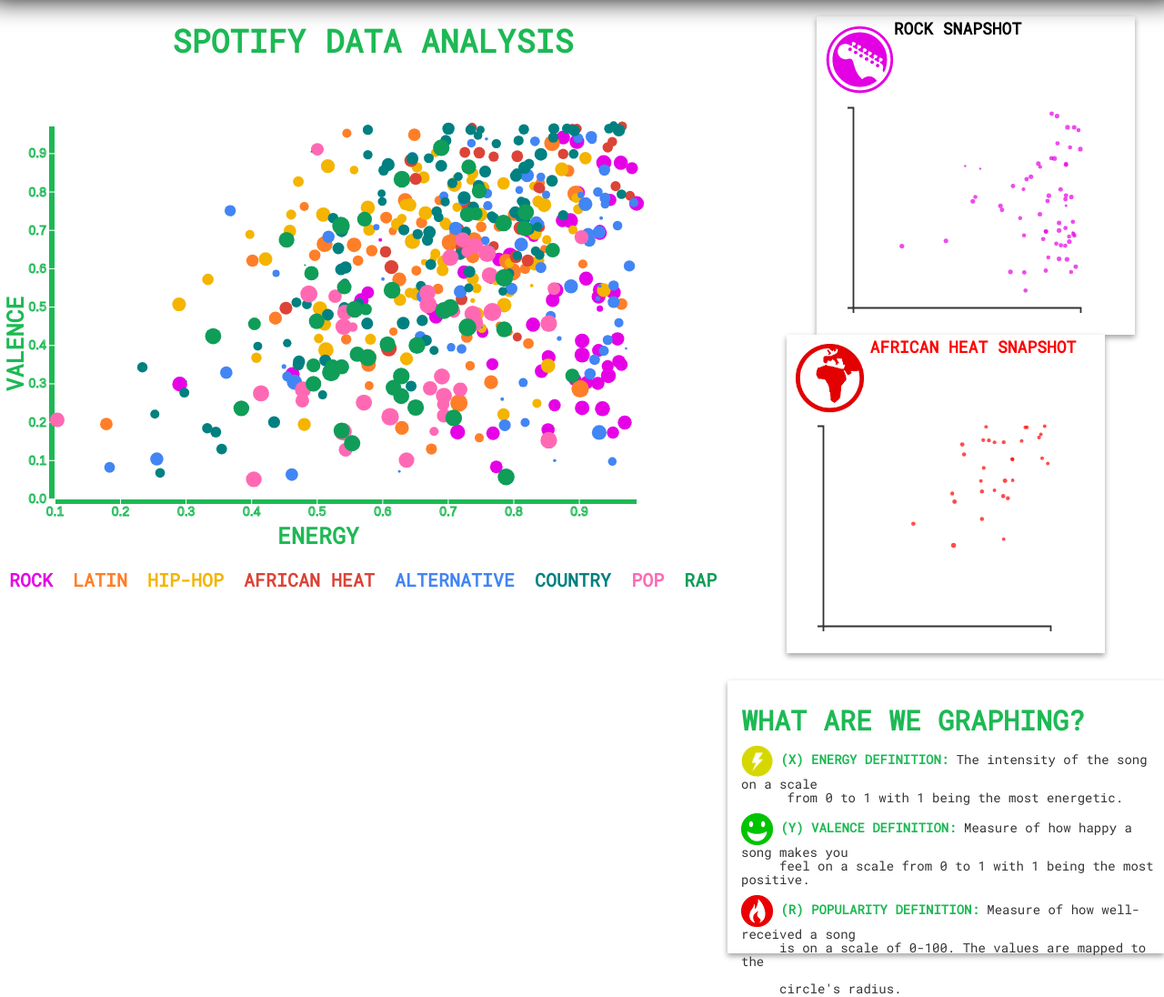
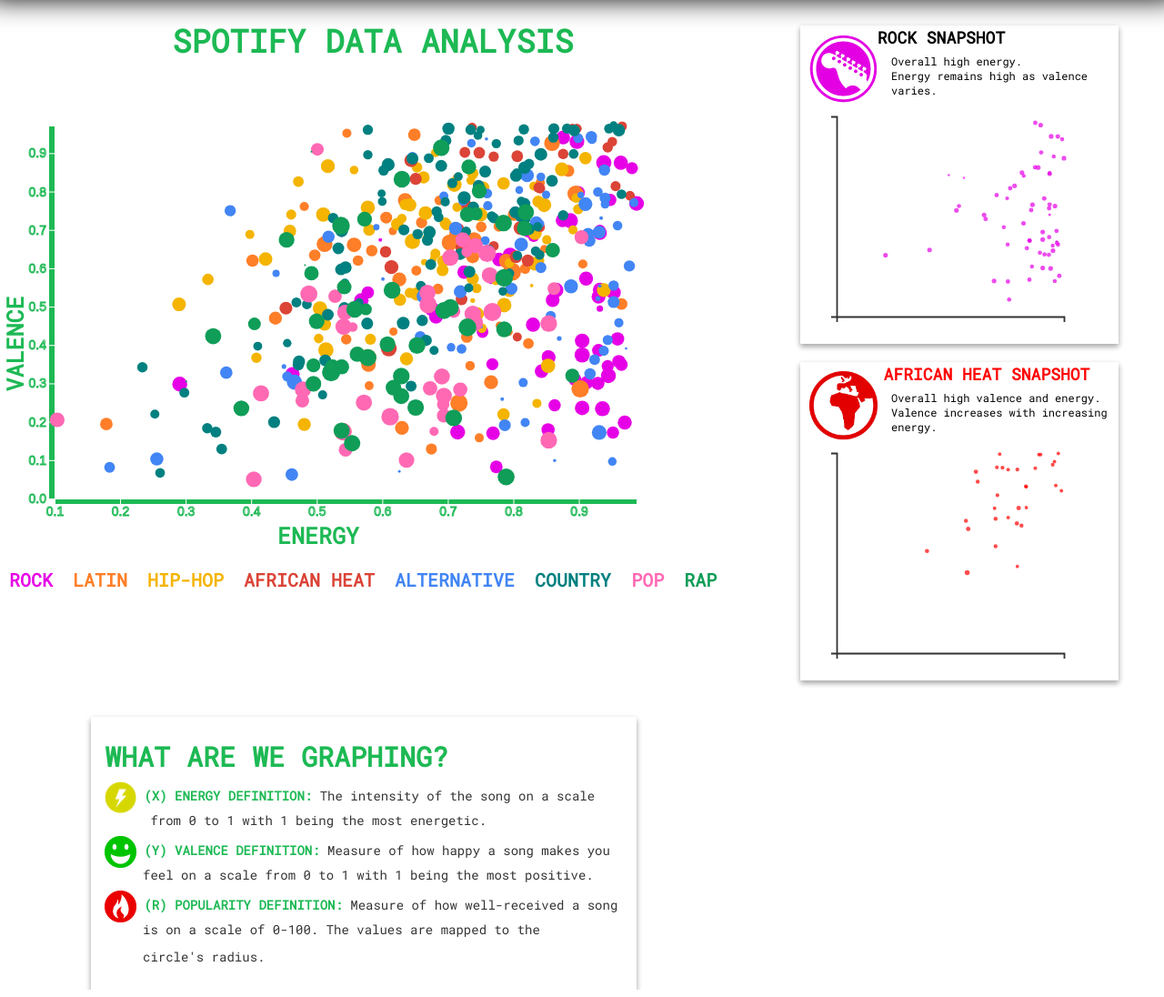
Before and after one commit to anthonyverghese/FinalVersion3300, a plain HTML site: page project1/index.html in a window 1280 px wide. Shown: the part 83-1179 px from the top of the page at 91% size. Drawn offline with nearby package versions, Linux system fonts and the light colour scheme.

Commit message:
Put in project 1 folder, fix for small screen, add snapshot captions

```diff
--- a/index.html
+++ b/project1/index.html
@@ -9,29 +9,6 @@
     <link rel="stylesheet" href="style.css">
     <link rel="stylesheet" href="bootstrap.min.css">
     <title>CS 3300 Project 1</title>
-    <style>
-      body{
-        background-color: white;
-      }
-      #viz{
-        background-color: white;
-        width: 800px;
-      }
-      #main{
-        float:left;
-        margin-bottom: 20px;
-      }
-
-        .font {font-family: 'Roboto Mono', monospace;}
-        r {color: red;} bl {color: deepskyblue;} or {color: orange;}
-      #side{
-        min-width: 300px;
-        display:flex;
-        flex-flow: wrap;
-        justify-content: space-around;
-
-      }
-    </style>
 </head>
 <body>
     <!--navbar div-->
@@ -52,10 +29,11 @@
 
     <!--There are three divs in this side div. The three divs are the two
     snapshot graphs and the box with the explanations of our channels-->
-    <div  id = "side" >
-        <br><br>
+    <div  class = "side" >
         <div class="box" id="rockpoints"></div>
         <div class="box" id="africapoints"></div>
+    </div>
+    <div  class = "description" >
         <div class="desc" id="desc">
           <h2><gr><b>WHAT ARE WE GRAPHING?</b></gr></h2>
           <h5 class="font sp">
--- a/script.js
+++ b/project1/script.js
@@ -161,6 +161,31 @@ d3.csv("genreSpotifyData.csv").then( function(data) {
     .style("fill", "e600e6")
     .text("Rock Snapshot");
 
+  svg.append("text")
+    .attr("x", 100 )
+    .attr("y",  44)
+    .attr("text-anchor", "left")
+    .attr("class" ,'font')
+    .style("font-size", "12px")
+    .style("fill", "blck")
+    .text("Overall high energy.");
+  svg.append("text")
+    .attr("x", 100 )
+    .attr("y",  60)
+    .attr("text-anchor", "left")
+    .attr("class" ,'font')
+    .style("font-size", "12px")
+    .style("fill", "blck")
+    .text("Energy remains high as valence");
+  svg.append("text")
+    .attr("x", 100 )
+    .attr("y",  76)
+    .attr("text-anchor", "left")
+    .attr("class" ,'font')
+    .style("font-size", "12px")
+    .style("fill", "blck")
+    .text("varies.");
+
   //Setting up scales for snapshot graph
   energyScale = d3.scaleLinear().domain([Math.round(minEnergy *10)/10,maxEnergy]).range([0, chartwidth]);
   valenceScale = d3.scaleLinear().domain([0,maxValence]).range([chartheight,0]);
@@ -205,7 +230,7 @@ d3.csv("genreSpotifyData.csv").then( function(data) {
 
   svg = d3.select("#africapoints").append("svg");
   svg.attr("width", genreWidth).attr("height", genreHeight);
-  svg.append("rect").attr("width", genreWidth).attr("height", genreHeight).style("fill", "white")
+  svg.append("rect").attr("width", genreWidth).attr("height", genreHeight).style("fill", "white");
   svg.append("text")
     .attr("x", (chartwidth/2)+80 )
     .attr("y",  20)
@@ -221,6 +246,29 @@ d3.csv("genreSpotifyData.csv").then( function(data) {
     .attr("width","75")
     .attr("class","biopic")
     .attr("xlink:href","heat.png")
+
+  //Add snapshot caption
+  svg.append("text")
+    .attr("x", 100 )
+    .attr("y",  44)
+    .attr("class" ,'font')
+    .style("font-size", "12px")
+    .style("fill", "black")
+    .text("Overall high valence and energy. ");
+  svg.append("text")
+      .attr("x", 100 )
+      .attr("y",  60)
+      .attr("class" ,'font')
+      .style("font-size", "12px")
+      .style("fill", "black")
+      .text("Valence increases with increasing ");
+      svg.append("text")
+          .attr("x", 100 )
+          .attr("y",  76)
+          .attr("class" ,'font')
+          .style("font-size", "12px")
+          .style("fill", "black")
+          .text("energy.");
 
   spotifyData = snapshot;
   margin = { "top": 100, "right": 60, "bottom": 30, "left":40};
--- /dev/null
+++ b/project1/style.css
@@ -0,0 +1,96 @@
+html {
+  width: 100%;
+  height: 100%;
+  background-color: white;
+}
+body {
+  width: 100%;
+  height: 100%;
+  background-color: white;}
+
+.spcl {
+  margin-left: 10px;
+}
+
+.axiss{
+  color:white;
+  font-size: 14px;
+  font-weight: 400;
+}
+
+.white{
+  color: white;
+  font-family: 'Roboto Mono', monospace;
+  font-weight: 900;
+}
+
+.title {
+  font-family: 'Roboto Mono', monospace;
+  font-weight: 900;
+  text-transform: uppercase;
+  color: white;
+}
+.navbar{
+  background-color: black;
+  box-shadow: 1px 1px 30px black;
+}
+.main{
+  background-color: white;
+  height: 100vh;
+}
+.navbar img {
+  padding: 10px;
+}
+.desc{
+  width: 600px;
+  height: 300px;
+  background-color: white;
+  margin-top: 30px;
+  box-shadow: 0 3px 6px rgba(0,0,0,0.16), 0 3px 6px rgba(0,0,0,0.23);
+  padding-top: 7px;
+  padding-left: 15px;
+}
+.box {
+  background-color: black;
+  height: 350px;
+  width: 350px;
+  margin: 10px;
+  box-shadow: 0 3px 6px rgba(0,0,0,0.16), 0 3px 6px rgba(0,0,0,0.23);
+}
+
+gr {
+  color: #1db954;
+  font-weight: 900;
+  font-family: 'Roboto Mono', monospace;
+}
+.sp {
+  line-height: 15px;
+}
+
+  #viz{
+    background-color: white;
+    width: 800px;
+  }
+  #main{
+    float:left;
+    margin-bottom: 20px;
+    margin-right: 30px;
+  }
+
+    .font {font-family: 'Roboto Mono', monospace;}
+    r {color: red;} bl {color: deepskyblue;} or {color: orange;}
+  .side{
+    min-width: 300px;
+    display:flex;
+    flex-flow: wrap;
+    justify-content: space-around;
+
+  }
+  .description{
+    min-width: 300px;
+    display:flex;
+    flex-flow: wrap;
+    justify-content: space-around;
+    max-width: 800px;
+
+  }
--- a/style.css
+++ /dev/null
@@ -1,18 +0,0 @@
-html {width: 100%;height: 100%;background-color: white;}
-body {width: 100%;height: 100%;background-color: white;}
-
-.spcl {margin-left: 10px;}
-
-.axiss{color:white;font-size: 14px;font-weight: 400;}
-
-.white{color: white;font-family: 'Roboto Mono', monospace;font-weight: 900;}
-
-.title {font-family: 'Roboto Mono', monospace;font-weight: 900;text-transform: uppercase;color: white;}
-.navbar{background-color: black;box-shadow: 1px 1px 30px black;}
-.main{background-color: white;height: 100vh;}
-.navbar img {padding: 10px;}
-.desc{width: 600px;height: 300px;background-color: white;margin-top: 30px;box-shadow: 0 3px 6px rgba(0,0,0,0.16), 0 3px 6px rgba(0,0,0,0.23);padding-top: 7px;padding-left: 15px;}
-.box {background-color: black;height: 350px;width: 350px;float: left;box-shadow: 0 3px 6px rgba(0,0,0,0.16), 0 3px 6px rgba(0,0,0,0.23);}
-
-gr {color: #1db954;font-weight: 900;font-family: 'Roboto Mono', monospace;}
-.sp {line-height: 15px;}
```
Also changed, not shown: project1/Spotify.png (renamed from Spotify.png), project1/bootstrap.min.css (renamed from bootstrap.min.css), project1/energy.png (renamed from energy.png), project1/fire.png (renamed from fire.png), project1/genreSpotifyData.csv (renamed from genreSpotifyData.csv), project1/heat.png (renamed from heat.png), project1/rock3.png (renamed from rock3.png), project1/smile.png (renamed from smile.png).
